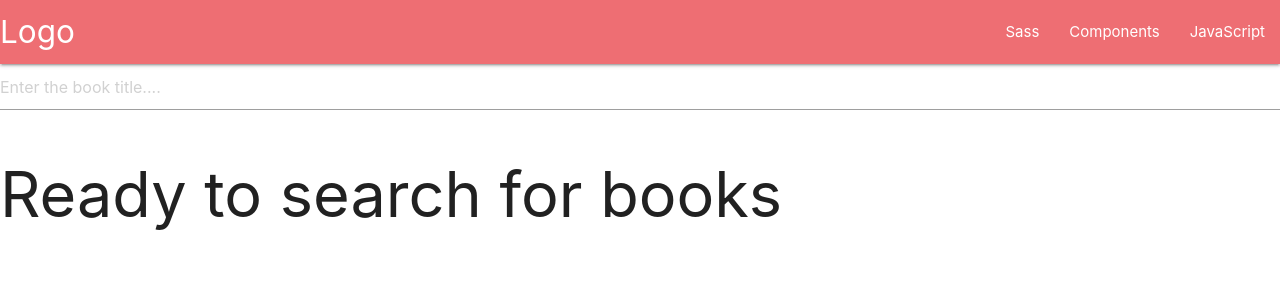
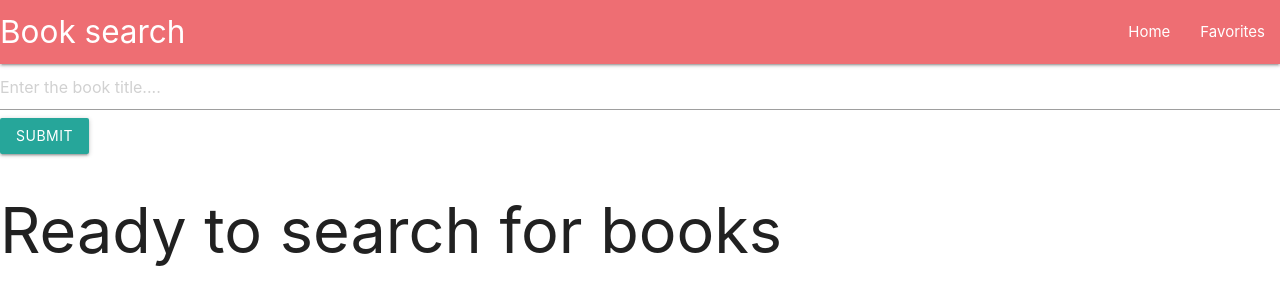
Before and after one commit to Jlin72/Books-search, a React (Create React App) app in the folder Client/: page / in a window 1280 px wide. Shown: the top 304 px of the page. Built offline with nearby package versions, Linux system fonts and the light colour scheme.

Commit message:
Functionality for the search book is done

```diff
--- a/Client/src/components/BookSearchList/BookSearchList.js
+++ b/Client/src/components/BookSearchList/BookSearchList.js
@@ -4,9 +4,31 @@ import { useBookContext } from '../../utils/GlobalState';
 const BookSearchList = () => {
   const [state, dispatch] = useBookContext();
 
+  const authors = (book) => {
+    if(book.volumeInfo.authors) {
+      if(book.volumeInfo.authors > 1) {
+        <p><strong>Authors:</strong> {book.volumeInfo.authors.join(', ')}</p>
+      } else {
+        <p><strong>Author:</strong> {book.volumeInfo.authors.join('')}</p>
+      }
+    } else {
+      <p><strong>Author: </strong>No author found</p>
+    }
+  }
+
   return(
     <>
-      {state.books.length ? state.books.map(book => <h1>{book.volumeInfo.title}</h1>) : <h1>Ready to search for books</h1>}
+      {state.loading ? <h1>Loading...</h1> : <></>}
+      <ul>
+        {state.books.length ? state.books.map(book => <li key={book.id} id={book.id}>
+          {book.volumeInfo.imageLinks ? <img src={book.volumeInfo.imageLinks.smallThumbnail} alt={book.volumeInfo.title} /> : <img src='https://thumbs.dreamstime.com/b/no-image-available-icon-flat-vector-no-image-available-icon-flat-vector-illustration-132482953.jpg' style={{width: '128px', height: '192px'}} alt='Not found' />}
+          <h5>Title: {book.volumeInfo.title}</h5>
+          {authors(book)}
+          {book.volumeInfo.description ? <p><strong>Description: </strong>{book.volumeInfo.description}</p> : <p><strong>Description: </strong>No description available</p>}
+          <a href={book.volumeInfo.infoLink} target="_blank" rel='noreferrer noopener'><button class="btn waves-effect waves-light">Buy</button></a>
+          <button class="btn waves-effect waves-light">Save to favorites</button>
+        </li>) : <h1>Ready to search for books</h1>}
+      </ul>
     </>
   )
 }
--- a/Client/src/components/Navbar/Navbar.js
+++ b/Client/src/components/Navbar/Navbar.js
@@ -4,11 +4,10 @@ const Navbar = () => {
   return (
     <nav>
       <div className="nav-wrapper">
-        <a href="#" className="brand-logo">Logo</a>
+        <a href="/" className="brand-logo">Book search</a>
         <ul id="nav-mobile" className="right hide-on-med-and-down">
-          <li><a href="sass.html">Sass</a></li>
-          <li><a href="badges.html">Components</a></li>
-          <li><a href="collapsible.html">JavaScript</a></li>
+          <li><a href="/">Home</a></li>
+          <li><a href="/favorites">Favorites</a></li>
         </ul>
       </div>
     </nav>
--- a/Client/src/components/Searchbar/SearcBar.js
+++ b/Client/src/components/Searchbar/SearcBar.js
@@ -1,7 +1,7 @@
 import React, { useRef } from 'react';
 import Wrapper from '../Wrapper/Wrapper';
 import API from '../../utils/api';
-import { FIND_BOOK } from '../../utils/actions';
+import { FIND_BOOK, LOADING } from '../../utils/actions';
 import { useBookContext } from '../../utils/GlobalState';
 
 const Searchbar = () => {
@@ -14,6 +14,7 @@ const Searchbar = () => {
     API.getBooks(inputBookTitle.current.value)
     .then(data=>{
       console.log(data.data.items);
+      dispatch({type: LOADING});
       dispatch({
         type: FIND_BOOK,
         books: data.data.items
@@ -29,6 +30,8 @@ const Searchbar = () => {
           placeholder="Enter the book title...."
           ref= {inputBookTitle}
         />
+        <button class="btn waves-effect waves-light" type="submit" name="action">Submit
+        </button>
       </form>
     </Wrapper>
   )
--- a/Client/src/utils/GlobalState.js
+++ b/Client/src/utils/GlobalState.js
@@ -9,19 +9,22 @@ const reducer = (state, action) => {
     case SAVE_BOOK: {
       return {
         ...state,
-        savedBooks: [action.savedBooks, ...state.savedBooks]
+        savedBooks: [action.savedBooks, ...state.savedBooks],
+        loading: false
       };
     }
     case DELETE_SAVED: {
       return {
         ...state,
-        savedBooks: state.savedBooks.filter(book=> book.id !== action.id)
+        savedBooks: state.savedBooks.filter(book=> book.id !== action.id),
+        loading: false
       };
     }
     case FIND_BOOK: {
       return {
         ...state,
-        books: [...action.books]
+        books: [...action.books],
+        loading: false
       };
     }
     case LOADING: {
```
